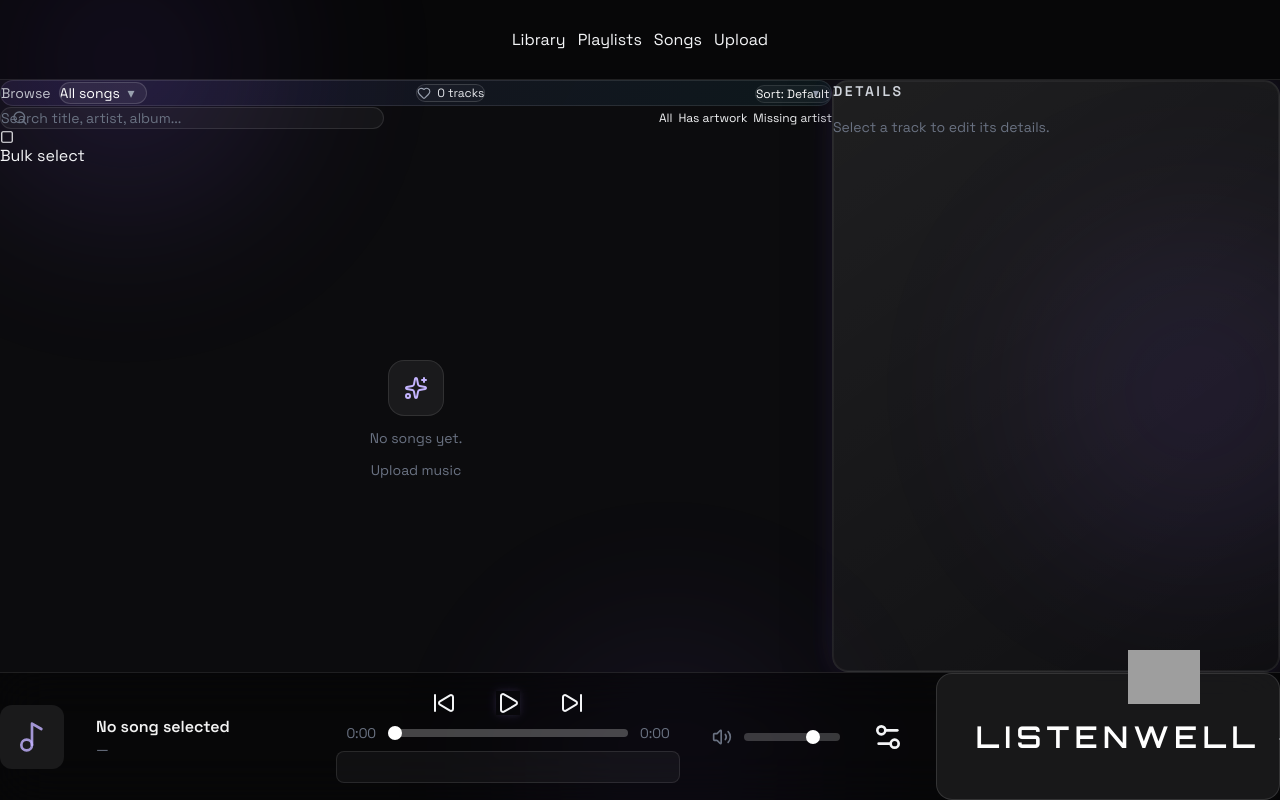
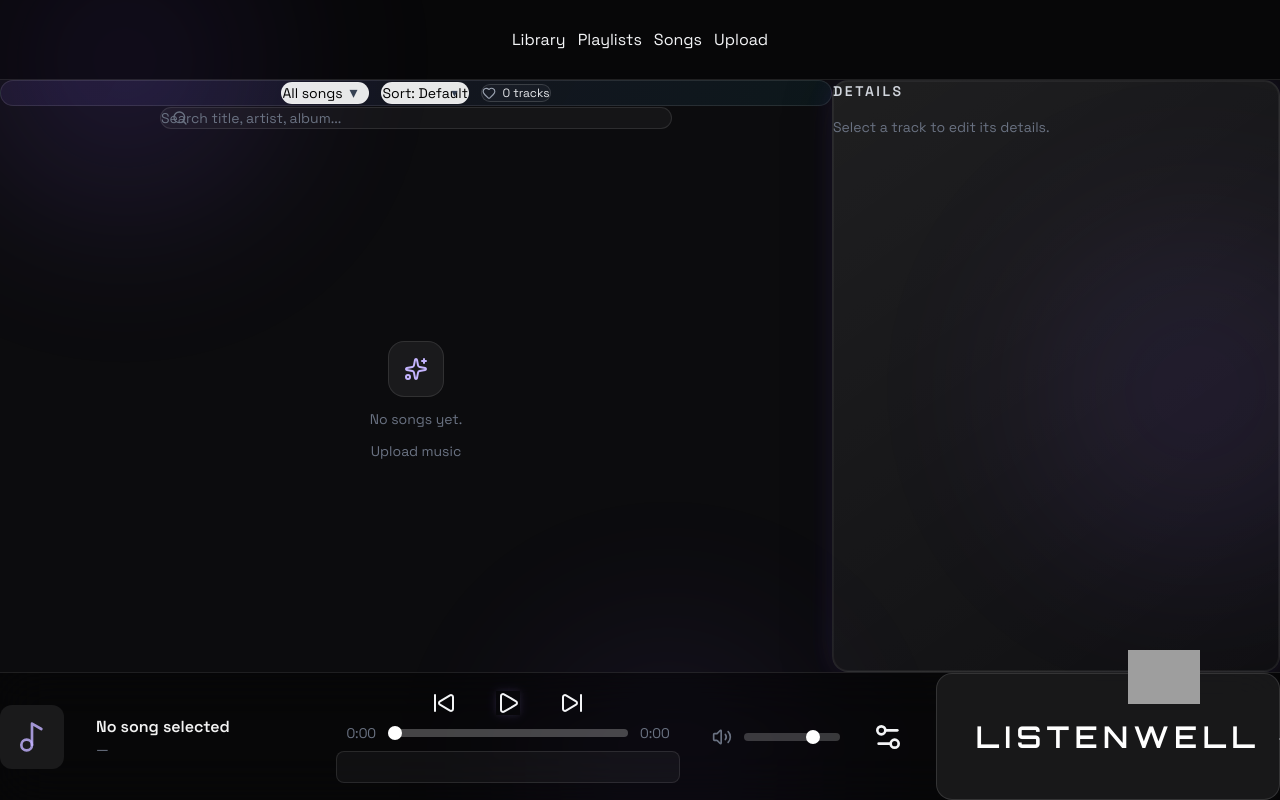
Before and after one commit to soonavi/listenWell, a React (Vite) app: page / in a window 1280 px wide. Both pictures are taken after a click on the button "Songs". Built offline with nearby package versions, Linux system fonts and the light colour scheme; grey boxes are pictures that could not be loaded.

Commit message:
Refactor SongsScreen and App components for improved UI consistency and functionality. Adjusted button styles and layout in App.jsx, and simplified the SongsScreen component by removing unused state and optimizing the toolbar layout.

```diff
--- a/src/App.jsx
+++ b/src/App.jsx
@@ -1361,11 +1361,11 @@ function App() {
                 animate={{ opacity: 1, y: 0 }}
                 exit={{ opacity: 0, y: 10 }}
                 transition={{ duration: 0.2, ease: 'easeOut' }}
-                className="absolute right-0 bottom-[calc(100%+0.5rem)] w-64 rounded-xl border border-white/12 bg-[#0e1016]/95 backdrop-blur-xl p-2 flex flex-col gap-1 z-30"
+                className="absolute right-0 bottom-[calc(100%+0.5rem)] w-56 rounded-xl border border-white/12 bg-[#0e1016]/95 backdrop-blur-xl p-2 flex flex-col gap-1 z-30"
               >
-                <button type="button" onClick={() => { setShowAccountDrawer(true); setShowLogoMenu(false) }} className="w-full text-left px-3 py-2 rounded-lg hover:bg-white/10 text-sm text-gray-200 inline-flex items-center gap-2 whitespace-nowrap"><UserCircle2 className="w-4 h-4 shrink-0" /><span>Account</span></button>
-                <button type="button" onClick={() => { setShowAboutModal(true); setShowLogoMenu(false) }} className="w-full text-left px-3 py-2 rounded-lg hover:bg-white/10 text-sm text-gray-200 inline-flex items-center gap-2 whitespace-nowrap"><Info className="w-4 h-4 shrink-0" /><span>About us</span></button>
-                <button type="button" onClick={() => { setShowListeningHistoryModal(true); setShowLogoMenu(false) }} className="w-full text-left px-3 py-2 rounded-lg hover:bg-white/10 text-sm text-gray-200 inline-flex items-center gap-2 whitespace-nowrap"><History className="w-4 h-4 shrink-0" /><span>Listening history</span></button>
+                <button type="button" onClick={() => { setShowAccountDrawer(true); setShowLogoMenu(false) }} className="w-full text-left px-3 py-2 rounded-lg hover:bg-white/10 text-sm text-gray-200 flex items-center justify-start gap-2.5 leading-none"><UserCircle2 className="w-4 h-4 shrink-0" /><span className="leading-none">Account</span></button>
+                <button type="button" onClick={() => { setShowAboutModal(true); setShowLogoMenu(false) }} className="w-full text-left px-3 py-2 rounded-lg hover:bg-white/10 text-sm text-gray-200 flex items-center justify-start gap-2.5 leading-none"><Info className="w-4 h-4 shrink-0" /><span className="leading-none">About us</span></button>
+                <button type="button" onClick={() => { setShowListeningHistoryModal(true); setShowLogoMenu(false) }} className="w-full text-left px-3 py-2 rounded-lg hover:bg-white/10 text-sm text-gray-200 flex items-center justify-start gap-2.5 leading-none"><History className="w-4 h-4 shrink-0" /><span className="leading-none">Listening history</span></button>
               </motion.div>
             )}
           </AnimatePresence>
--- a/src/components/SongsScreen.jsx
+++ b/src/components/SongsScreen.jsx
@@ -1,7 +1,7 @@
 import React, { useEffect, useMemo, useRef, useState } from 'react'
 // eslint-disable-next-line no-unused-vars
 import { motion } from 'framer-motion'
-import { Music2, Heart, Plus, Search, Sparkles, CheckSquare, Square } from 'lucide-react'
+import { Music2, Heart, Plus, Search, Sparkles } from 'lucide-react'
 
 function SongsScreen({
   songs,
@@ -26,9 +26,6 @@ function SongsScreen({
   onParallaxLeave,
 }) {
   const [searchQuery, setSearchQuery] = useState('')
-  const [quickFilter, setQuickFilter] = useState('all')
-  const [isBulkMode, setIsBulkMode] = useState(false)
-  const [selectedSongIds, setSelectedSongIds] = useState([])
   const [scrollTop, setScrollTop] = useState(0)
   const [viewportHeight, setViewportHeight] = useState(0)
   const [viewportWidth, setViewportWidth] = useState(0)
@@ -50,17 +47,8 @@ function SongsScreen({
     return () => window.removeEventListener('keydown', onKeyDown)
   }, [])
 
-  useEffect(() => {
-    if (!isBulkMode) setSelectedSongIds([])
-  }, [isBulkMode])
-
   const visibleSongs = useMemo(() => [...songs]
     .filter((song) => (songFilter === 'loved' ? lovedSongIds.includes(song.id) : true))
-    .filter((song) => {
-      if (quickFilter === 'artwork') return Boolean(song.coverUrl)
-      if (quickFilter === 'untagged') return !song.artist?.trim()
-      return true
-    })
     .filter((song) => {
       if (!normalizedQuery) return true
       const title = (song.title || song.fileName || '').toLowerCase()
@@ -72,7 +60,7 @@ function SongsScreen({
       if (sortBy === 'title') return (a.title || a.fileName).localeCompare(b.title || b.fileName)
       if (sortBy === 'artist') return (a.artist || '').localeCompare(b.artist || '')
       return 0
-    }), [songs, songFilter, lovedSongIds, quickFilter, normalizedQuery, sortBy])
+    }), [songs, songFilter, lovedSongIds, normalizedQuery, sortBy])
 
   useEffect(() => {
     const viewport = gridViewportRef.current
@@ -111,57 +99,39 @@ function SongsScreen({
   const paddingTop = startRow * rowHeight
   const paddingBottom = Math.max(0, (rowCount - endRow - 1) * rowHeight)
 
-  const toggleBulkSong = (songId) => {
-    setSelectedSongIds((prev) => (prev.includes(songId) ? prev.filter((id) => id !== songId) : [...prev, songId]))
-  }
-
-  const addSelectedToPlaylist = () => {
-    selectedSongIds.forEach((songId) => onAddSongQuick(songId))
-  }
-
-  const setLovedForSelected = (shouldBeLoved) => {
-    selectedSongIds.forEach((songId) => {
-      const currentlyLoved = lovedSongIds.includes(songId)
-      if (currentlyLoved !== shouldBeLoved) onToggleLoved(songId)
-    })
-  }
-
   return (
     <>
       <section className="flex-1 flex flex-col overflow-hidden min-w-0">
-        <div className="mb-3 sm:mb-4 flex flex-col sm:flex-row sm:items-center sm:justify-between gap-2 sm:gap-3 song-toolbar rounded-2xl border border-white/10 px-3 py-2.5 sm:px-4 sm:py-3">
-          <div className="flex items-center gap-2 text-xs sm:text-sm">
-            <span className="text-gray-300/90">Browse</span>
+        <div className="mb-3 sm:mb-4 flex flex-wrap items-center justify-center gap-2 sm:gap-3 song-toolbar rounded-2xl border border-white/10 px-3 py-2.5 sm:px-4 sm:py-3">
           <div className="relative">
             <select
               value={songFilter}
               onChange={(e) => onChangeSongFilter(e.target.value)}
-                className="appearance-none pr-8 pl-3 py-1.5 rounded-full border border-white/15 bg-white/[0.06] text-white text-xs sm:text-sm"
+              className="appearance-none pr-8 pl-3 py-1.5 rounded-full border border-white/15 bg-white/90 text-black text-xs sm:text-sm"
               aria-label="Song filter"
             >
               <option value="all">All songs</option>
               <option value="loved">Loved songs</option>
             </select>
-              <span className="pointer-events-none absolute right-3 top-1/2 -translate-y-1/2 text-gray-400">▾</span>
+            <span className="pointer-events-none absolute right-3 top-1/2 -translate-y-1/2 text-gray-700">▾</span>
           </div>
+
+          <div className="relative">
+            <select value={sortBy} onChange={(e) => onChangeSortBy(e.target.value)} className="appearance-none pr-8 pl-3 py-1.5 rounded-full border border-white/15 bg-white/90 text-black text-xs sm:text-sm">
+              <option value="default">Sort: Default</option>
+              <option value="title">Sort: Title</option>
+              <option value="artist">Sort: Artist</option>
+            </select>
+            <span className="pointer-events-none absolute right-3 top-1/2 -translate-y-1/2 text-gray-700 text-xs">▾</span>
           </div>
 
           <div className="inline-flex items-center gap-1.5 rounded-full border border-white/15 bg-white/[0.03] px-3 py-1.5 text-[11px] sm:text-xs text-gray-200">
             <Heart className={`w-3.5 h-3.5 ${songFilter === 'loved' ? 'text-pink-400' : 'text-gray-400'}`} fill={songFilter === 'loved' ? 'currentColor' : 'none'} />
             {songFilter === 'loved' ? `${visibleSongs.length} loved tracks` : `${visibleSongs.length} tracks`}
           </div>
-
-          <div className="relative self-start sm:self-auto">
-            <select value={sortBy} onChange={(e) => onChangeSortBy(e.target.value)} className="appearance-none pr-8 bg-white/[0.04] border border-white/10 rounded-full px-3 py-1.5 text-xs text-white">
-              <option value="default">Sort: Default</option>
-              <option value="title">Sort: Title</option>
-              <option value="artist">Sort: Artist</option>
-            </select>
-            <span className="pointer-events-none absolute right-3 top-1/2 -translate-y-1/2 text-gray-400 text-xs">▾</span>
         </div>
-        </div>
-        <div className="mb-3 sm:mb-4 flex flex-col sm:flex-row gap-2 sm:items-center sm:justify-between">
-          <label className="relative block w-full sm:max-w-sm">
+        <div className="relative mb-3 sm:mb-4 flex justify-center">
+          <label className="relative block w-full sm:max-w-md md:max-w-lg">
             <Search className="w-4 h-4 text-gray-500 absolute left-3 top-1/2 -translate-y-1/2 pointer-events-none" />
             <input
               ref={searchInputRef}
@@ -172,37 +142,16 @@ function SongsScreen({
               className="w-full rounded-full border border-white/10 bg-white/[0.04] pl-9 pr-4 py-2 text-sm text-white placeholder:text-gray-500 focus-visible:outline-none focus-visible:ring-2 focus-visible:ring-violet-400/70"
               aria-label="Search songs"
             />
-          </label>
-          <div className="flex items-center gap-1.5 text-[11px] sm:text-xs">
-            <button type="button" onClick={() => setQuickFilter('all')} className={`px-2.5 py-1.5 rounded-full border ${quickFilter === 'all' ? 'bg-violet-500/25 border-violet-300/35 text-white' : 'border-white/10 text-gray-300 hover:bg-white/[0.05]'}`}>All</button>
-            <button type="button" onClick={() => setQuickFilter('artwork')} className={`px-2.5 py-1.5 rounded-full border ${quickFilter === 'artwork' ? 'bg-violet-500/25 border-violet-300/35 text-white' : 'border-white/10 text-gray-300 hover:bg-white/[0.05]'}`}>Has artwork</button>
-            <button type="button" onClick={() => setQuickFilter('untagged')} className={`px-2.5 py-1.5 rounded-full border ${quickFilter === 'untagged' ? 'bg-violet-500/25 border-violet-300/35 text-white' : 'border-white/10 text-gray-300 hover:bg-white/[0.05]'}`}>Missing artist</button>
-          </div>
             {normalizedQuery ? (
               <button
                 type="button"
                 onClick={() => setSearchQuery('')}
-              className="self-start text-xs text-gray-300 border border-white/15 rounded-full px-3 py-2 hover:bg-white/[0.05]"
+                className="absolute right-2 top-1/2 -translate-y-1/2 text-xs text-gray-200 border border-white/15 rounded-full px-2.5 py-1 hover:bg-white/[0.08]"
               >
-              Clear search
+                Clear
               </button>
             ) : null}
-        </div>
-        <div className="mb-3 flex flex-wrap items-center gap-2">
-          <button type="button" onClick={() => setIsBulkMode((prev) => !prev)} className={`text-xs px-3 py-1.5 rounded-full border inline-flex items-center gap-1.5 ${isBulkMode ? 'bg-violet-500/25 border-violet-300/35 text-white' : 'border-white/15 text-gray-200 hover:bg-white/[0.05]'}`}>
-            {isBulkMode ? <CheckSquare className="w-3.5 h-3.5" /> : <Square className="w-3.5 h-3.5" />}
-            Bulk select
-          </button>
-          {isBulkMode ? (
-            <>
-              <button type="button" onClick={() => setSelectedSongIds(visibleSongs.map((song) => song.id))} className="text-xs px-3 py-1.5 rounded-full border border-white/15 text-gray-200 hover:bg-white/[0.05]">Select visible</button>
-              <button type="button" onClick={() => setSelectedSongIds([])} className="text-xs px-3 py-1.5 rounded-full border border-white/15 text-gray-200 hover:bg-white/[0.05]">Clear</button>
-              <button type="button" onClick={addSelectedToPlaylist} disabled={selectedSongIds.length === 0} className="text-xs px-3 py-1.5 rounded-full border border-white/15 text-gray-200 hover:bg-white/[0.05] disabled:opacity-50 disabled:cursor-not-allowed">Add selected to playlist</button>
-              <button type="button" onClick={() => setLovedForSelected(true)} disabled={selectedSongIds.length === 0} className="text-xs px-3 py-1.5 rounded-full border border-white/15 text-gray-200 hover:bg-white/[0.05] disabled:opacity-50 disabled:cursor-not-allowed">Love selected</button>
-              <button type="button" onClick={() => setLovedForSelected(false)} disabled={selectedSongIds.length === 0} className="text-xs px-3 py-1.5 rounded-full border border-white/15 text-gray-200 hover:bg-white/[0.05] disabled:opacity-50 disabled:cursor-not-allowed">Unlove selected</button>
-              <span className="text-xs text-gray-400">{selectedSongIds.length} selected</span>
-            </>
-          ) : null}
+          </label>
         </div>
 
         {visibleSongs.length === 0 ? (
@@ -237,14 +186,8 @@ function SongsScreen({
                   )
                 }
                 const i = songs.findIndex((s) => s.id === song.id)
-                const isSelectedInBulk = selectedSongIds.includes(song.id)
                 return (
-                <motion.button key={song.id} type="button" onClick={() => (isBulkMode ? toggleBulkSong(song.id) : onSelectSong(i))} className={`relative flex flex-col gap-2 cursor-pointer group text-left rounded-2xl p-1.5 transition-all duration-200 song-tile ${i === selectedSongIndex ? 'ring-2 ring-violet-500 ring-offset-2 ring-offset-[#0c0c0e] bg-white/[0.08]' : 'hover:bg-white/[0.04]'} ${i === currentTrackIndex ? 'opacity-100' : ''} ${isSelectedInBulk ? 'ring-2 ring-cyan-400/80 bg-cyan-500/10' : ''}`} whileHover={{ y: -4, scale: 1.03 }} transition={{ type: 'spring', stiffness: 260, damping: 20 }}>
-                  {isBulkMode ? (
-                    <span className={`absolute top-2 left-2 z-10 w-5 h-5 rounded-md border inline-flex items-center justify-center ${isSelectedInBulk ? 'bg-cyan-400 text-black border-cyan-300' : 'bg-black/50 border-white/40 text-transparent'}`}>
-                      ✓
-                    </span>
-                  ) : null}
+                <motion.button key={song.id} type="button" onClick={() => onSelectSong(i)} className={`relative flex flex-col gap-2 cursor-pointer group text-left rounded-2xl p-1.5 transition-all duration-200 song-tile ${i === selectedSongIndex ? 'ring-2 ring-violet-500 ring-offset-2 ring-offset-[#0c0c0e] bg-white/[0.08]' : 'hover:bg-white/[0.04]'} ${i === currentTrackIndex ? 'opacity-100' : ''}`} whileHover={{ y: -4, scale: 1.03 }} transition={{ type: 'spring', stiffness: 260, damping: 20 }}>
                   <div className="relative w-full aspect-square rounded-xl bg-white/[0.06] overflow-hidden flex items-center justify-center text-3xl shadow-inner">
                     {song.coverUrl ? <img src={song.coverUrl} alt="" className="w-full h-full object-cover" /> : <Music2 className="w-10 h-10 text-white/60" />}
                     <div className="absolute inset-0 bg-black/35 opacity-0 group-hover:opacity-100 transition flex items-center justify-center">
```
Lines whose indentation alone changed are shown as unchanged.
